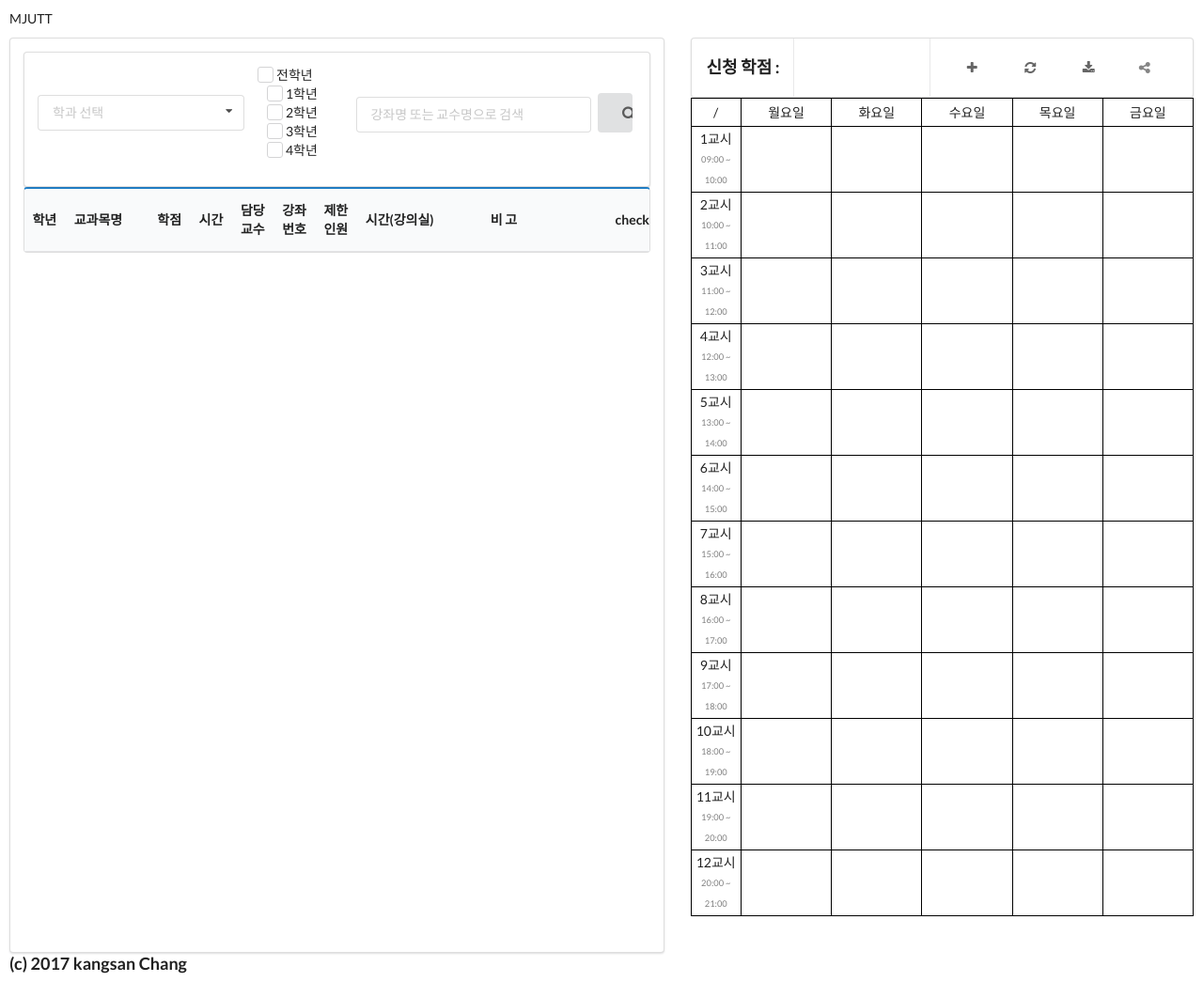
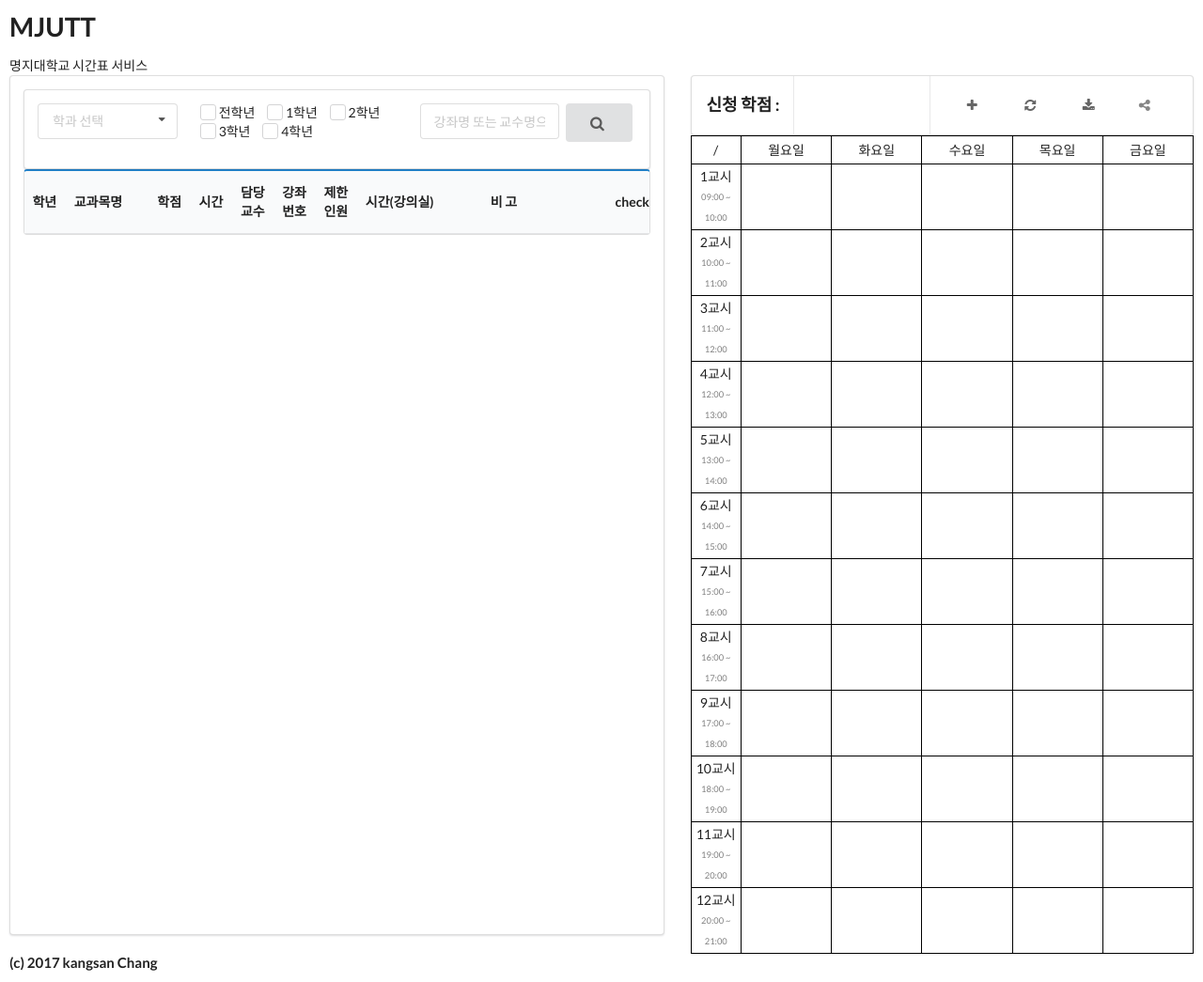
Before and after one commit to kangsanChang/mjutt, a Django app: page / in a window 1280 px wide. Shown: the whole page at 94% size. Run offline with Django 3.2, Linux system fonts and the light colour scheme; lists and menus that the app fills with data are empty; some libraries are stand-ins or nearby versions.

Commit message:
form layout 개선

```diff
--- a/scenario.txt
+++ b/scenario.txt
@@ -1,9 +1,6 @@
 0. Custom 시간표 생성, Custom 시간표는 drag and drop 으로 빈 시간에 이동할 수 있게
 
 1. 토요일 처리해야 함
-
-2. 컬러 직접 바꾸고 싶을 경우 -> refresh 버튼 추가하기
-여력이 되면 detail view 주고, popup 해서 elemenet 상세정보 띄우는 창에서 색도 수정 가능하게 해도 될듯
 
 3. empty일 경우 -> 시간 직접입력 or pass or 기타란에 넣기
 
--- a/timetable/static/timetable/js/runtime_script.js
+++ b/timetable/static/timetable/js/runtime_script.js
@@ -40,7 +40,7 @@ $(document).ready(function(){
 
   // .time-cell click event
   $('.time-cell').click(function(e){
-    $('.ui.modal#custom').modal('show');
+    $('.ui.modal#custom').modal().modal('show');
   });
 
   // .classitem hover event (using box-shadow)
@@ -53,7 +53,7 @@ $(document).ready(function(){
 
   $(document).on("click","div.classitem" ,function(){
     target=this.id;
-    var obj = get_matched_object_in_arr(class_items, target);
+    var obj = get_matched_objects_in_arr(class_items, target);
     detail_view(obj[0]); // modal 실행하고 detail_html 의 return 값 html 넣기
     // get_mated.. 함수는 배열로 리턴하는데 item은 한개밖에 없으므로 0으로 접근
   });
--- a/timetable/templates/timetable/base.html
+++ b/timetable/templates/timetable/base.html
@@ -18,16 +18,19 @@
 
   </head>
   <body>
-    <header>
-      MJUTT
-    </header>
+    <div id="header">
+      <div id="logo">
+        <h1>MJUTT</h1>
+        <span>명지대학교 시간표 서비스</span>
+      </div>
+    </div>
     <div class="container">
       {% block content %}
       {% endblock %}
       {% include "timetable/modals.html" %}
     </div>
     <footer>
-      <h3>(c) 2017 kangsan Chang</h3>
+      <h4>(c) 2017 kangsan Chang</h4>
     </footer>
 
     <script>
@@ -36,7 +39,6 @@
       $('.ui.dropdown').dropdown();
       $('.ui.checkbox').checkbox();
       $('.tabular.menu .item').tab();
-      $('.ui.modal').modal();
 
       // Ajax
       $('#submit').click(function(e){
--- a/timetable/templates/timetable/index.html
+++ b/timetable/templates/timetable/index.html
@@ -2,16 +2,14 @@
 {% block content %}
 {% load start_time end_time korean_day from custom_filters %}
 <div class="body-wrapper">
-  <div class="ui grid">
-    <div class="left floated nine wide column">
+  <div class="two column centered stackable ui grid">
+    <div class="nine wide column">
       <div class="ui fluid container segment" id="search-box">
+
         <div class="search-form">
-          <form class="ui fluid form container segment" id="search-form" method="POST">
-            {%csrf_token%}
-            <div class="inline fields">
-
-              <div class="field">
-                <div style="width: 220px">
+          <div class="ui form segment" id="search-form" method="POST">
+            <div class="fields">
+              <div class="four wide field" id="dept_dropdown">
                 <div class="ui fluid search selection dropdown">
                   <input type="hidden" name="dept" id="id_dropdown">
                   <i class="dropdown icon"></i>
@@ -23,9 +21,8 @@
                   </div>
                 </div>
               </div>
-              </div>
-
-              <div class="field">
+              <div class="six wide field">
+                <div class="grade_checkbox">
                   {% for grade in all_grade %}
                   <div class="ui checkbox">
                     <input name="grade" type="checkbox" value="{{grade}}" id='grade'>
@@ -33,16 +30,13 @@
                   </div>
                   {% endfor %}
                 </div>
-
-              <div class="field">
-                <div style="width: 250px">
+              </div>
+              <div class="four wide field">
                 <div class="ui fluid search">
                   <input class="prompt" type="text" id="search" placeholder="강좌명 또는 교수명으로 검색">
                   <div class="results"></div>
                 </div>
               </div>
-              </div>
-
               <button class="ui vertical animated large button" type="submit" id="submit">
                 <div class="hidden content">
                   검색
@@ -51,10 +45,10 @@
                   <i class="search icon"></i>
                 </div>
               </button>
+            </div>
+          </div>
+        </div>
 
-            </div>
-          </form>
-        </div>
         <div class="result-box">
           <div class="ui fluid container" id="result-box">
             <table class="ui very very compact blue table" id="class-table">
@@ -79,8 +73,7 @@
         </div>
       </div>
     </div>
-
-    <div class="left floated seven wide column">
+    <div class="seven wide column">
       <div class="class-timetable">
         <div class="table_info">
           <div class="ui menu">
--- a/timetable/templates/timetable/modals.html
+++ b/timetable/templates/timetable/modals.html
@@ -1,7 +1,7 @@
 <!-- detail view modal -->
 <div class="ui small modal" id="detail">
   <div class="ui icon header">
-    Detail View
+    상세 정보
   </div>
   <div class="content">
     <div class="class_info">
@@ -27,7 +27,7 @@
       <i class="trash outline icon"></i>
       Remove
     </div>
-    <div class="ui close button" id="close_btn">
+    <div class="ui button" id="close_btn" onclick="exit_modal()">
       <i class="delete icon"></i>
       Close
     </div>
@@ -45,20 +45,23 @@
       <div class="field">
         <input type="text" name="" placeholder="">
       </div>
+      <label>담당 교수</label>
+      <div class="field">
+        <input type="text" name="" value="">
+      </div>
       <label>교실</label>
       <div class="field">
         <input type="text" name="" value="">
       </div>
-      <label>담당 교수</label>
-      <div class="field">
-        <input type="text" name="" value="">
-      </div>
+
       <label>수업 시간</label>
       <div class="field">
-        <div class="ui fluid selection dropdown">
-          <input name="gender" value="default" type="hidden">
+        <div class="ui eight column grid">
+          <div class="row">
+            <div class="column">
+              <div class="ui column compact dropdown">
+                <input name="shour" value="default" type="hidden">
                 <i class="dropdown icon"></i>
-          <div class="text"></div>
                 <div class="menu">
                   <div class="item" data-value="09">09시</div>
                   <div class="item" data-value="10">10시</div>
@@ -75,10 +78,13 @@
                   <div class="item" data-value="21">21시</div>
                 </div>
               </div>
-        <div class="ui fluid selection dropdown">
-          <input name="gender" value="default" type="hidden">
+            </div>
+            :
+            <div class="column">
+              <div class="ui column compact dropdown">
+                <input name="smin" value="default" type="hidden">
                 <i class="dropdown icon"></i>
-          <div class="text"></div>
+
                 <div class="menu">
                   <div class="item" data-value="00">00분</div>
                   <div class="item" data-value="05">05분</div>
@@ -94,10 +100,14 @@
                   <div class="item" data-value="55">55분</div>
                 </div>
               </div>
-        <div class="ui fluid selection dropdown">
-          <input name="gender" value="default" type="hidden">
+            </div>
+            <div class="column">
+              ~
+            </div>
+            <div class="column">
+              <div class="ui column compact dropdown">
+                <input name="ehour" value="default" type="hidden">
                 <i class="dropdown icon"></i>
-          <div class="text"></div>
                 <div class="menu">
                   <div class="item" data-value="09">09시</div>
                   <div class="item" data-value="10">10시</div>
@@ -114,10 +124,13 @@
                   <div class="item" data-value="21">21시</div>
                 </div>
               </div>
-        <div class="ui fluid selection dropdown">
-          <input name="gender" value="default" type="hidden">
+            </div>
+            :
+            <div class="column">
+              <div class="ui column compact dropdown">
+                <input name="emin" value="default" type="hidden">
                 <i class="dropdown icon"></i>
-          <div class="text"></div>
+
                 <div class="menu">
                   <div class="item" data-value="00">00분</div>
                   <div class="item" data-value="05">05분</div>
@@ -133,7 +146,9 @@
                   <div class="item" data-value="55">55분</div>
                 </div>
               </div>
-
+            </div>
+          </div>
+        </div>
       </div>
     </form>
   </div>
```
Also changed, not shown: timetable/static/timetable/css/style.css (+37 -4 lines), timetable/static/timetable/js/core.js (+134 -110 lines). Lines whose indentation alone changed are shown as unchanged.
